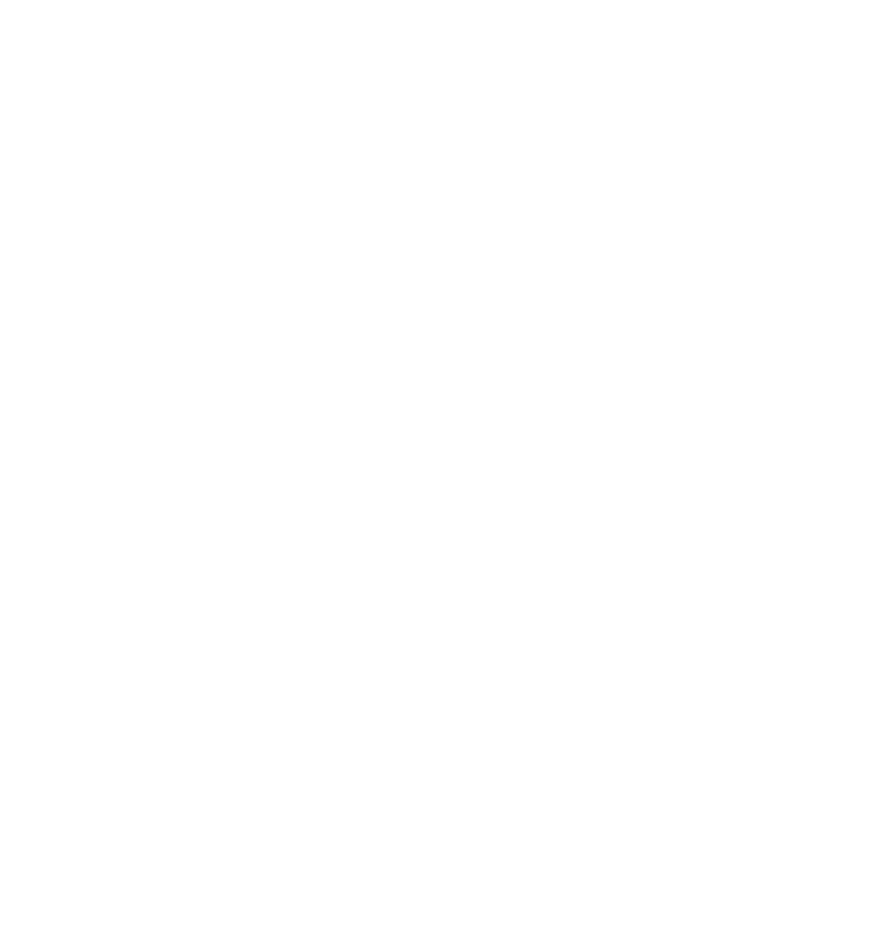
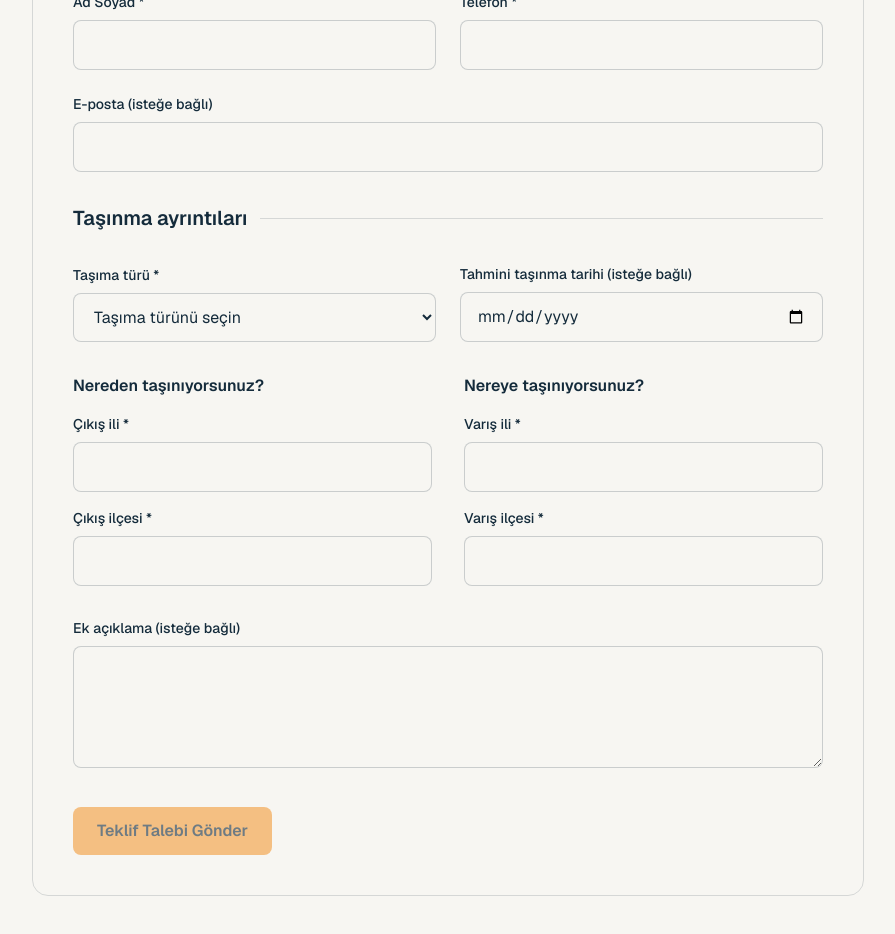
Before and after one commit to onurerkoc-dev/kuturota-web, a Next.js app: page /teklif-al in a window 1280 px wide. Before the commit this address had no page. Shown: the part 560-1494 px from the top of the page, without its empty margins (192-1087 px from the left). Before the commit the page ends 877 px from the top, so only its background shows below. Built offline with nearby package versions, Linux system fonts and the light colour scheme.

Commit message:
feat: add quote request form

```diff
--- /dev/null
+++ b/src/app/teklif-al/page.tsx
@@ -0,0 +1,27 @@
+import type { Metadata } from "next";
+import { QuoteForm } from "@/components/quote-form";
+
+export const metadata: Metadata = {
+  title: "Teklif Al | KutuRota",
+  description:
+    "Evden eve, ofis ve şehirler arası nakliyat ihtiyaçlarınız için iletişim ve taşınma bilgilerinizi KutuRota teklif formunda düzenleyin.",
+};
+
+export default function TeklifAlPage() {
+  return (
+    <main className="mx-auto w-full max-w-site flex-1 px-6 py-12 sm:px-8 sm:py-16 lg:py-20">
+      <div className="mx-auto w-full max-w-[52rem]">
+        <header>
+          <h1 className="text-3xl leading-tight font-semibold tracking-tight text-primary sm:text-4xl lg:text-5xl">
+            Taşınmanız İçin Teklif Alın
+          </h1>
+          <p className="mt-4 max-w-2xl text-base leading-8 sm:text-lg">
+            Taşınma ihtiyaçlarınıza uygun bir planlama için iletişim, adres ve
+            taşıma bilgilerinizi doldurun.
+          </p>
+        </header>
+        <QuoteForm />
+      </div>
+    </main>
+  );
+}
--- /dev/null
+++ b/src/components/quote-form.tsx
@@ -0,0 +1,217 @@
+"use client";
+
+const inputClassName =
+  "mt-2 min-h-12 w-full min-w-0 rounded-lg border border-primary/20 bg-background px-4 py-3 text-base text-primary focus-visible:border-primary";
+const labelClassName = "block text-sm font-medium text-primary";
+
+export function QuoteForm() {
+  return (
+    <form
+      aria-label="Taşınma talebi bilgileri"
+      aria-describedby="quote-submission-status quote-form-help"
+      method="post"
+      onSubmit={(event) => {
+        event.preventDefault();
+      }}
+      className="mt-8 min-w-0 rounded-2xl border border-primary/15 p-6 sm:mt-10 sm:p-8 lg:p-10"
+    >
+      <p
+        id="quote-submission-status"
+        className="rounded-lg border border-accent/30 bg-accent/10 px-4 py-3 text-sm leading-6 text-primary"
+      >
+        Form gönderimi şu anda aktif değil. Bu form üzerinden henüz teklif
+        talebi iletilemiyor.
+      </p>
+      <p id="quote-form-help" className="mt-4 mb-8 text-sm leading-6">
+        Yıldız (*) ile işaretlenen alanlar zorunludur.
+      </p>
+
+      <fieldset>
+        <legend className="text-xl font-semibold text-primary">
+          İletişim bilgileriniz
+        </legend>
+        <div className="mt-6 grid gap-6 sm:grid-cols-2">
+          <div>
+            <label htmlFor="full-name" className={labelClassName}>
+              Ad Soyad *
+            </label>
+            <input
+              id="full-name"
+              name="fullName"
+              type="text"
+              autoComplete="name"
+              required
+              pattern=".*\S.*"
+              title="Lütfen boşluk dışında en az bir karakter girin."
+              className={inputClassName}
+            />
+          </div>
+          <div>
+            <label htmlFor="phone" className={labelClassName}>
+              Telefon *
+            </label>
+            <input
+              id="phone"
+              name="phone"
+              type="tel"
+              inputMode="tel"
+              autoComplete="tel"
+              required
+              pattern=".*\S.*"
+              title="Lütfen telefon numaranızı girin."
+              className={inputClassName}
+            />
+          </div>
+          <div className="sm:col-span-2">
+            <label htmlFor="email" className={labelClassName}>
+              E-posta (isteğe bağlı)
+            </label>
+            <input
+              id="email"
+              name="email"
+              type="email"
+              autoComplete="email"
+              className={inputClassName}
+            />
+          </div>
+        </div>
+      </fieldset>
+
+      <fieldset className="mt-8 border-t border-primary/15 pt-8">
+        <legend className="pr-3 text-xl font-semibold text-primary">
+          Taşınma ayrıntıları
+        </legend>
+        <div className="grid items-end gap-6 sm:grid-cols-2">
+          <div>
+            <label htmlFor="moving-type" className={labelClassName}>
+              Taşıma türü *
+            </label>
+            <select
+              id="moving-type"
+              name="movingType"
+              defaultValue=""
+              required
+              className={inputClassName}
+            >
+              <option value="" disabled>
+                Taşıma türünü seçin
+              </option>
+              <option value="Evden Eve">Evden Eve</option>
+              <option value="Ofis">Ofis</option>
+              <option value="Şehirler Arası">Şehirler Arası</option>
+            </select>
+          </div>
+          <div>
+            <label htmlFor="moving-date" className={labelClassName}>
+              Tahmini taşınma tarihi (isteğe bağlı)
+            </label>
+            <input
+              id="moving-date"
+              name="movingDate"
+              type="date"
+              className={inputClassName}
+            />
+          </div>
+        </div>
+
+        <div className="mt-8 grid gap-8 sm:grid-cols-2">
+          <fieldset className="min-w-0">
+            <legend className="font-semibold text-primary">
+              Nereden taşınıyorsunuz?
+            </legend>
+            <div className="mt-4 space-y-4">
+              <div>
+                <label htmlFor="from-city" className={labelClassName}>
+                  Çıkış ili *
+                </label>
+                <input
+                  id="from-city"
+                  name="fromCity"
+                  type="text"
+                  autoComplete="section-origin address-level1"
+                  required
+                  pattern=".*\S.*"
+                  title="Lütfen çıkış ilini girin."
+                  className={inputClassName}
+                />
+              </div>
+              <div>
+                <label htmlFor="from-district" className={labelClassName}>
+                  Çıkış ilçesi *
+                </label>
+                <input
+                  id="from-district"
+                  name="fromDistrict"
+                  type="text"
+                  autoComplete="section-origin address-level2"
+                  required
+                  pattern=".*\S.*"
+                  title="Lütfen çıkış ilçesini girin."
+                  className={inputClassName}
+                />
+              </div>
+            </div>
+          </fieldset>
+          <fieldset className="min-w-0">
+            <legend className="font-semibold text-primary">
+              Nereye taşınıyorsunuz?
+            </legend>
+            <div className="mt-4 space-y-4">
+              <div>
+                <label htmlFor="to-city" className={labelClassName}>
+                  Varış ili *
+                </label>
+                <input
+                  id="to-city"
+                  name="toCity"
+                  type="text"
+                  autoComplete="section-destination address-level1"
+                  required
+                  pattern=".*\S.*"
+                  title="Lütfen varış ilini girin."
+                  className={inputClassName}
+                />
+              </div>
+              <div>
+                <label htmlFor="to-district" className={labelClassName}>
+                  Varış ilçesi *
+                </label>
+                <input
+                  id="to-district"
+                  name="toDistrict"
+                  type="text"
+                  autoComplete="section-destination address-level2"
+                  required
+                  pattern=".*\S.*"
+                  title="Lütfen varış ilçesini girin."
+                  className={inputClassName}
+                />
+              </div>
+            </div>
+          </fieldset>
+        </div>
+
+        <div className="mt-8">
+          <label htmlFor="notes" className={labelClassName}>
+            Ek açıklama (isteğe bağlı)
+          </label>
+          <textarea
+            id="notes"
+            name="notes"
+            rows={4}
+            className={`${inputClassName} resize-y`}
+          />
+        </div>
+      </fieldset>
+
+      <button
+        type="button"
+        disabled
+        aria-describedby="quote-submission-status"
+        className="mt-8 inline-flex min-h-12 w-full items-center justify-center rounded-lg bg-accent px-6 py-3 text-base font-semibold text-primary disabled:cursor-not-allowed disabled:opacity-60 sm:w-auto"
+      >
+        Teklif Talebi Gönder
+      </button>
+    </form>
+  );
+}
--- a/src/components/site-navigation.tsx
+++ b/src/components/site-navigation.tsx
@@ -10,6 +10,7 @@
   { href: "/ofis-tasima", label: "Ofis Taşımacılığı" },
   { href: "/sehirler-arasi-nakliyat", label: "Şehirler Arası Nakliyat" },
   { href: "/hakkimizda", label: "Hakkımızda" },
+  { href: "/teklif-al", label: "Teklif Al" },
 ];
 
 export function SiteNavigation() {
```
